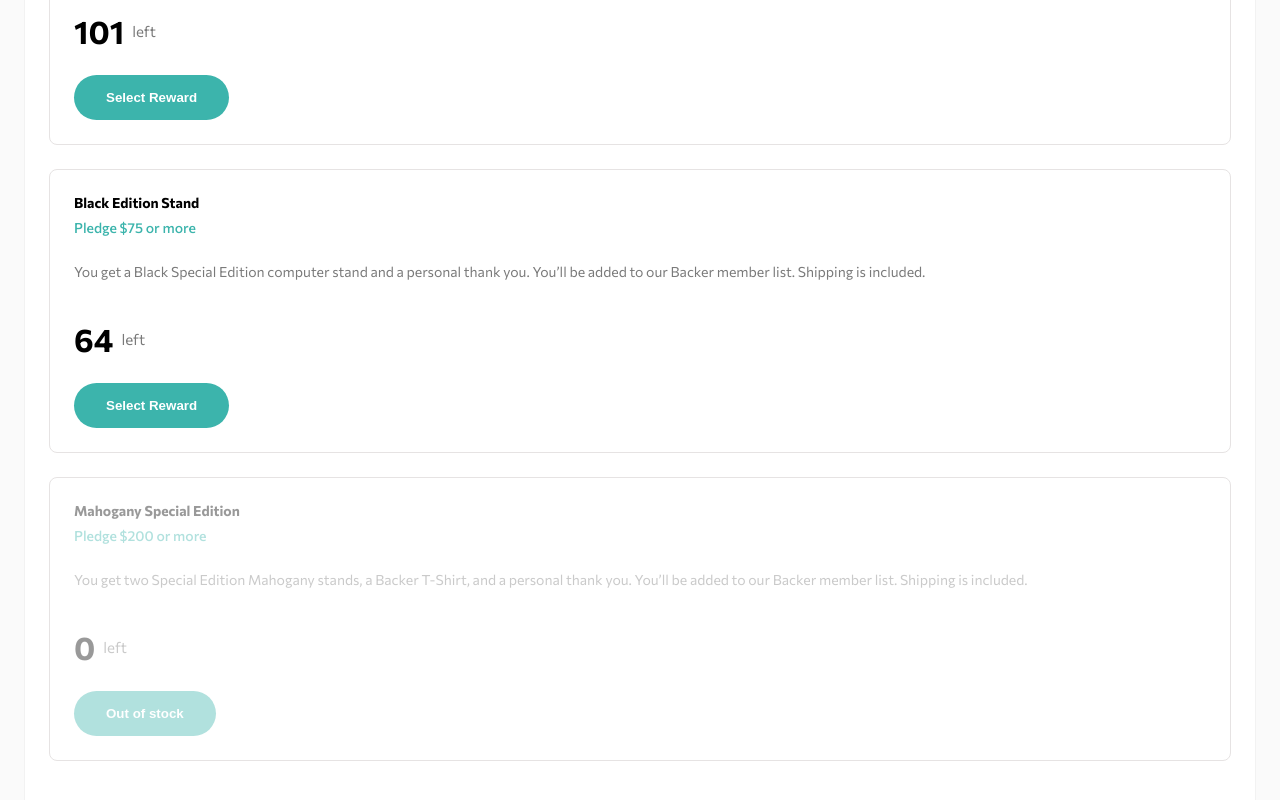
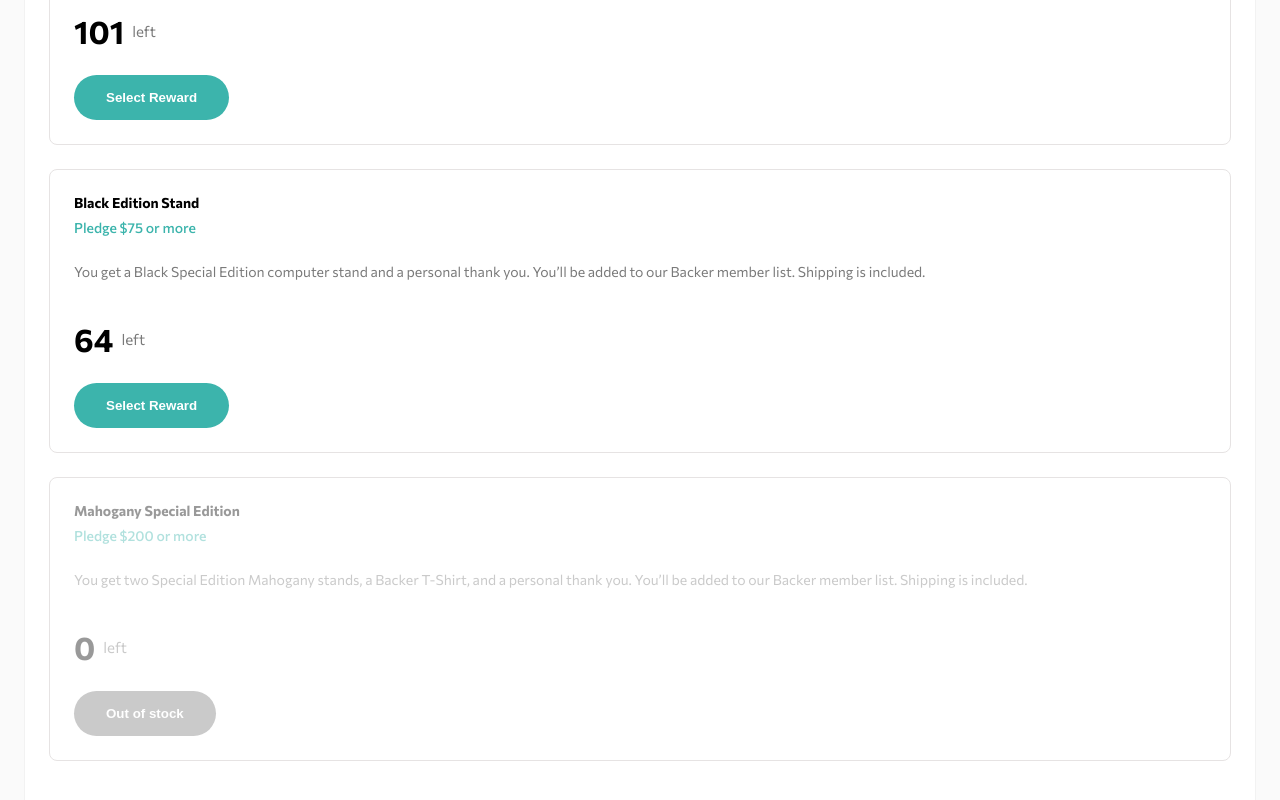
Before and after one commit to vukstojanovic/quantox-vezbe, a React (Create React App) app in the folder crowdfunding-react/: page / in a window 1280 px wide. Shown: the part 1258-2058 px from the top of the page. Built offline with nearby package versions, Linux system fonts and the light colour scheme.

Commit message:
added grey button

```diff
--- a/crowdfunding-react/src/Main.js
+++ b/crowdfunding-react/src/Main.js
@@ -85,7 +85,7 @@ export default function Main() {
               <span className="big-letter">{bambooStand}</span>
               <span className="small-letter">left</span>
             </div>
-            <button onClick={() => setShowModal(true)}>{bambooStand ? "Select Reward" : "Out of stock"}</button>
+            <button onClick={() => setShowModal(true)} className={bambooStand === 0 ? "grey": ""}>{bambooStand ? "Select Reward" : "Out of stock"}</button>
             <div className={bambooStand ? "none" : "unavailable-item"}></div>
           </aside>
 
@@ -100,7 +100,7 @@ export default function Main() {
               <span className="big-letter">{blackEditionStand}</span>
               <span className="small-letter">left</span>
             </div>
-            <button onClick={() => setShowModal(true)}>{blackEditionStand ? "Select Reward" : "Out of stock"}</button>
+            <button onClick={() => setShowModal(true)} className={blackEditionStand === 0 ? "grey": ""}>{blackEditionStand ? "Select Reward" : "Out of stock"}</button>
             <div className={blackEditionStand ? "none" : "unavailable-item"}></div>
           </aside>
 
@@ -115,7 +115,7 @@ export default function Main() {
               <span className="big-letter">{mahagonySpecialEdition}</span>
               <span className="small-letter">left</span>
             </div>
-            <button onClick={() => setShowModal(true)}>{mahagonySpecialEdition ? "Select Reward" : "Out of stock"}</button>
+            <button onClick={() => setShowModal(true)} className={mahagonySpecialEdition === 0 ? "grey": ""}>{mahagonySpecialEdition ? "Select Reward" : "Out of stock"}</button>
             <div className={mahagonySpecialEdition ? "none" : "unavailable-item"}></div>
           </aside>
         </section>
--- a/crowdfunding-react/src/index.css
+++ b/crowdfunding-react/src/index.css
@@ -450,6 +450,10 @@ button {
   position: absolute;
 }
 
+.grey {
+  background-color: var(--dark-gray);
+}
+
 @media only screen and (min-width: 1440px) {
 
   .nav-container {
```
